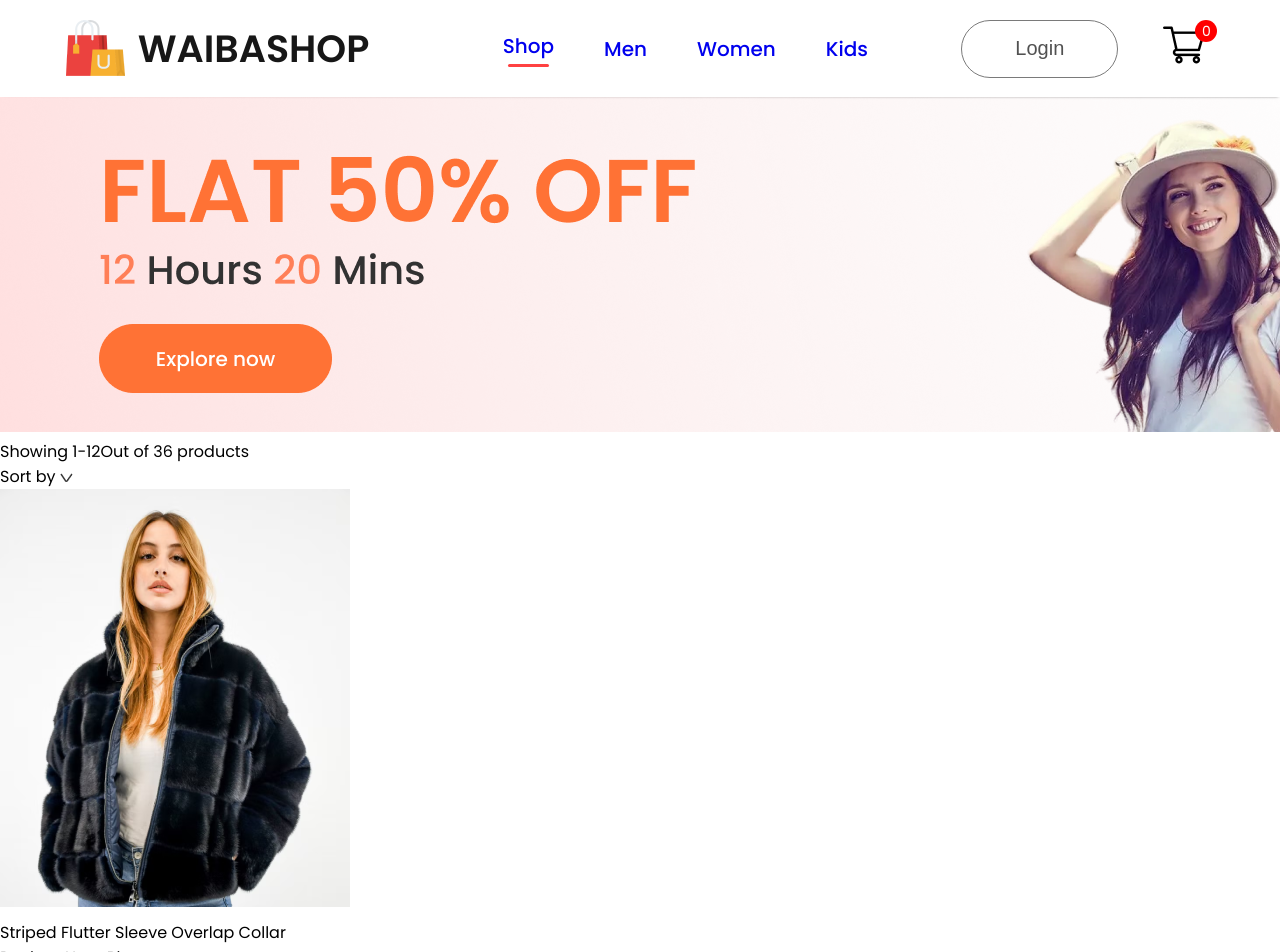
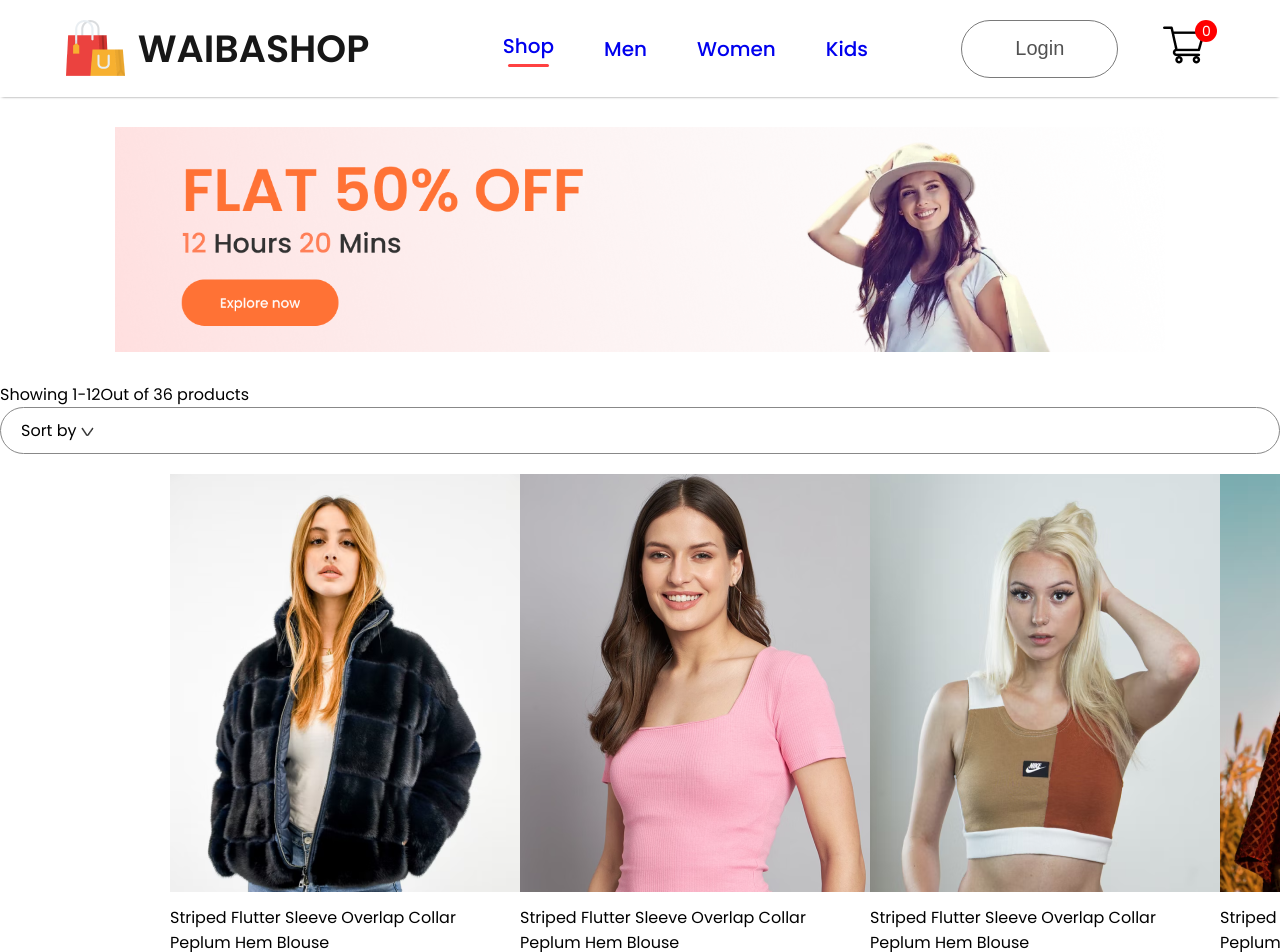
Before and after one commit to waibaBikash/Shopper, a React (Create React App) app in the folder frontend/: page /womens in a window 1280 px wide. Shown: the top 952 px of the page. Built offline with nearby package versions, Linux system fonts and the light colour scheme.

Commit message:
complete collection page

```diff
--- a/frontend/src/Pages/CSS/ShopCategory.css
+++ b/frontend/src/Pages/CSS/ShopCategory.css
@@ -0,0 +1,25 @@
+.shopcategory-banner{
+  display: block;
+  margin: 30px auto;
+  width: 82%;
+}
+.shopcategory-indexSort{
+  display: flex;
+  margin: 0px 170px;
+  justify-content: space-between;
+  align-items: center;
+}
+.shopcategory-sort{
+  padding: 10px 20px;
+  border-radius: 40px;
+  border: 1px solid #888;
+}
+.shopcategory-indexSort p span{
+  font-weight: 600;
+}
+.shopcategory-products{
+  margin: 20px 170px;
+  display: grid;
+  grid-template-columns: 1fr 1fr 1fr 1fr;
+  row-gap: 80px;
+}
--- a/frontend/src/Pages/ShopCategory.jsx
+++ b/frontend/src/Pages/ShopCategory.jsx
@@ -10,7 +10,7 @@ const ShopCategory = (props) => {
   const {all_product} = useContext(ShopContext);
   return (
     <div className='shop-category'>
-       <img src={props.banner} alt="" />
+       <img className='shopcategory-banner' src={props.banner} alt="" />
        <div className="shopcategory-indexSport">
          <p>
            <span>Showing 1-12</span>Out of 36 products
```
